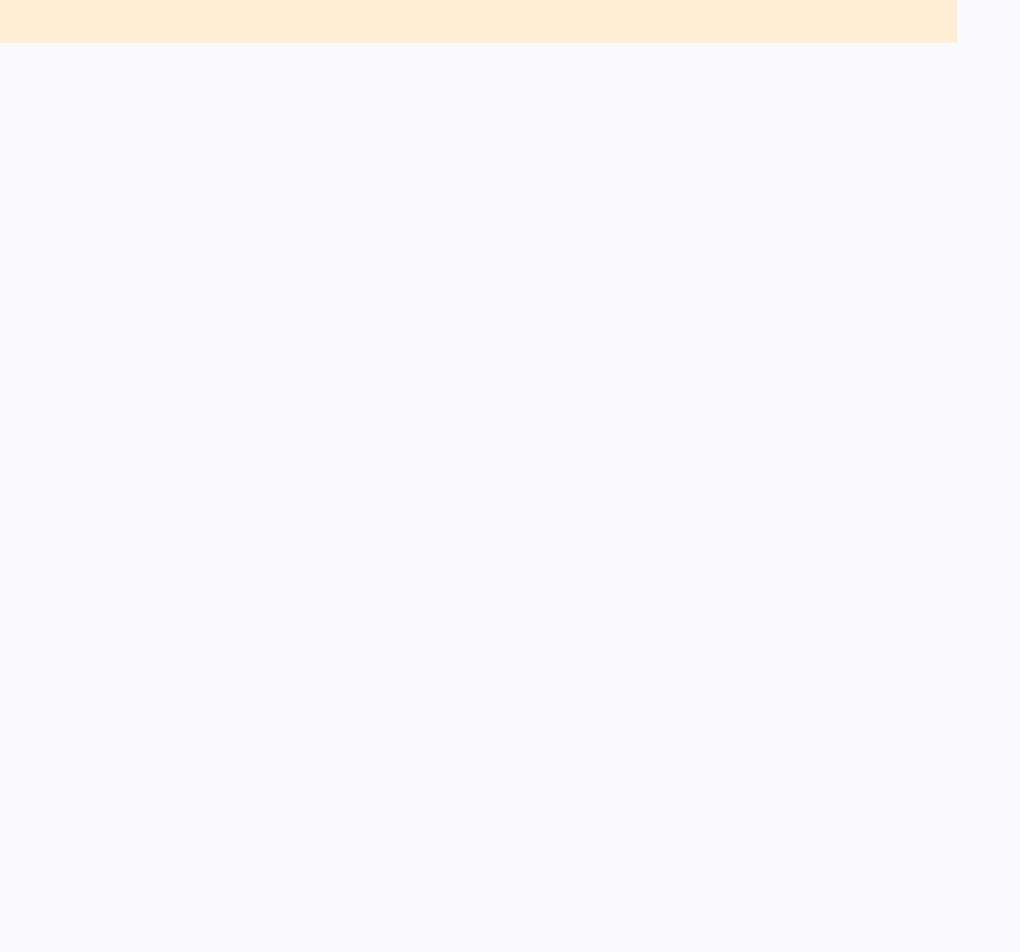
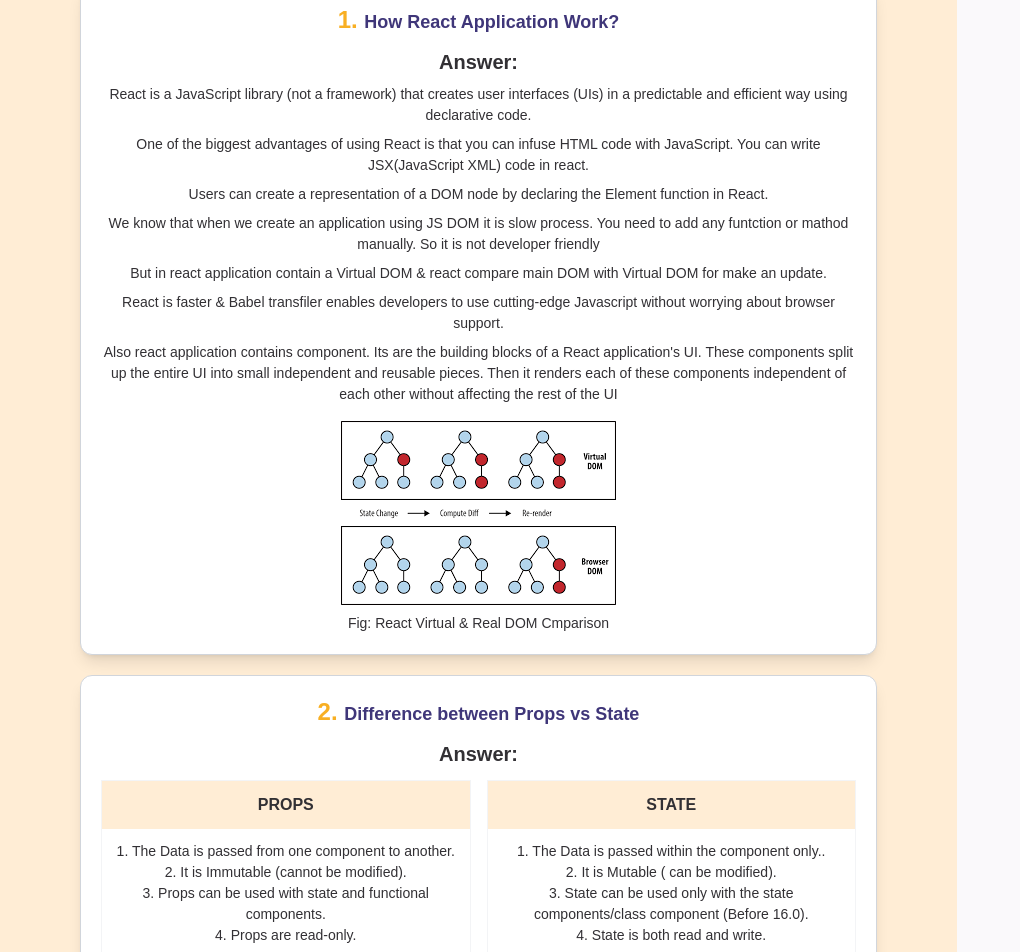
Before and after one commit to obaedulislam/coders-exploring-zone, a React (Create React App) app: page / in a window 1280 px wide. Shown: the part 1420-2372 px from the top of the page, without its empty margins (0-1020 px from the left). Before the commit the page ends 1463 px from the top, so only its background shows below. Built offline with nearby package versions, Linux system fonts and the light colour scheme.

Commit message:
All Question & Answer Added

```diff
--- a/src/components/AllCourses/AllCourses.js
+++ b/src/components/AllCourses/AllCourses.js
@@ -1,5 +1,6 @@
 import React, { useEffect, useState } from 'react';
 import Header from '../Header/Header';
+import QuesAns from '../QuesAns/QuesAns';
 import SingleCourse from '../SingleCourse/SingleCourse';
 import './AllCourses.css'
 
@@ -21,12 +22,12 @@
             <Header></Header>
             <h2 className='lg:text-2xl md:text-lg sm:text-md font-semibold text-black lg:mt-5 mt-3'>Test Your Coding Skill Today</h2>
 
-            <div className="all-courses-continer grid md:grid-cols-3 sm:grid-cols-2 grid-cols-1 lg:gap-5 gap-3 shadow-md lg:mt-10 md:mt-5 mt-3">
+            <div className="all-courses-continer grid md:grid-cols-3 sm:grid-cols-2 grid-cols-1 lg:gap-5 gap-3  lg:mt-10 md:mt-5 mt-3">
                 {
                     courses.map((course) => <SingleCourse key={course.id} course={course} handleSeesionTime={handleSeesionTime}></SingleCourse>)
                 }
             </div>
-
+            <QuesAns></QuesAns>
         </div>
     );
 };
--- /dev/null
+++ b/src/components/QuesAns/QuesAns.css
@@ -0,0 +1,3 @@
+p{
+    font-size: 14px;
+}
--- /dev/null
+++ b/src/components/QuesAns/QuesAns.js
@@ -0,0 +1,67 @@
+import React from 'react';
+import virtualdom from './virtualdom.png'
+import './QuesAns.css'
+const QuesAns = () => {
+    return (
+        <div className='' >
+            <div className="single-blog p-5 border border-gray-300 mt-5 shadow-lg rounded-xl bg-white">
+                <h3 className='text-[#3F3679] font-bold text-lg'><span className='text-2xl font-extrabold text-[#F8AF23]' >1. </span> How React Application Work?</h3>
+                <h4 className='text-xl font-semibold mt-3'>Answer:</h4>
+                <p className='mt-2'>React is a JavaScript library (not a framework) that creates user interfaces (UIs) in a predictable and efficient way using declarative code.</p>
+                <p className='mt-2'>One of the biggest advantages of using React is that you can infuse HTML code with JavaScript. You can write JSX(JavaScript XML) code in react.</p>
+                <p className='mt-2'>Users can create a representation of a DOM node by declaring the Element function in React. </p>
+                <p className='mt-2'>We know that when we create an application using JS DOM it is slow process. You need to add any funtction or mathod manually. So it is not developer friendly</p>
+                <p className='mt-2'>But in react application contain a Virtual DOM & react compare main DOM with Virtual DOM for make an update.</p>
+                <p className='mt-2'>React is faster & Babel transfiler  enables developers to use cutting-edge Javascript without worrying about browser support. </p>
+                <p className='mt-2'>Also react application contains component. Its are the building blocks of a React application's UI.
+                These components split up the entire UI into small independent and reusable pieces.
+                Then it renders each of these components independent of each other
+                without affecting the rest of the UI</p>
+                <div className="virtual-dom mt-4">
+                    <img className=' mx-auto' src={virtualdom} alt= "Virtual DOM" />
+                    <p className='text-center mt-2'>Fig: React Virtual & Real DOM Cmparison</p>
+                </div>
+            </div>
+            <div className="single-blog p-5 border border-gray-300 mt-5 shadow-lg rounded-xl bg-white">
+                <h3 className='text-[#3F3679] font-bold text-lg'><span className='text-2xl font-extrabold text-[#F8AF23]' >2. </span> Difference between Props vs State</h3>
+                <h4 className='text-xl font-semibold mt-3'>Answer:</h4>
+                <div className="diff-table mt-3 ">
+                    <div className="props grid grid-cols-12 gap-4">
+                        <div className="props col-span-6 border border-gray-100">
+                            <div className="t-head bg-orange-100 py-3">
+                                <h2 className='font-bold uppercase text-center'>Props</h2>
+                            </div>
+                            <div className="cont p-3">
+                            <p>1. The Data is passed from one component to another.</p>
+                            <p>2. It is Immutable (cannot be modified).</p>
+                            <p>3. Props can be used with state and functional components.</p>
+                            <p>4. Props are read-only.</p>
+                            </div>
+                        </div>
+                        <div className="state col-span-6 col-span-6 border border-gray-100">
+                            <div className="t-head bg-orange-100 py-3">
+                                <h2 className='font-bold uppercase text-center'>State</h2>
+                            </div>
+                            <div className="cont p-3">
+                            <p>1. The Data is passed within the component only..</p>
+                            <p>2. It is Mutable ( can be modified).</p>
+                            <p>3. State can be used only with the state components/class component (Before 16.0).</p>
+                            <p>4. State is both read and write.</p>
+                            </div>
+                        </div>
+                    </div>
+                </div>
+            </div>
+            <div className="single-blog p-5 border border-gray-300 mt-5 shadow-lg rounded-xl bg-white">
+                <h3 className='text-[#3F3679] font-bold text-lg'><span className='text-2xl font-extrabold text-[#F8AF23]' >3. </span> What does useEffect do beside loading data?</h3>
+                <h4 className='text-xl font-semibold mt-3'>Answer:</h4>
+                <p className='mt-2'>By using this Hook, you tell React that your component needs to do something after render. React will remember the function you passed (we’ll refer to it as our “effect”), and call it later after performing the DOM updates. In this effect, we set the document title, but we could also perform data fetching or call some other imperative API.</p>
+                <p className='mt-2'>Why is useEffect called inside a component? Placing useEffect inside the component lets us access the count state variable (or any props) right from the effect. We don’t need a special API to read it — it’s already in the function scope. Hooks embrace JavaScript closures and avoid introducing React-specific APIs where JavaScript already provides a solution.</p>
+                <p className='mt-2'>Does useEffect run after every render? Yes! By default, it runs both after the first render and after every update. (We will later talk about how to customize this.) Instead of thinking in terms of “mounting” and “updating”, you might find it easier to think that effects happen “after render”. React guarantees the DOM has been updated by the time it runs the effects. </p>
+
+            </div>
+        </div>
+    );
+};
+
+export default QuesAns;
--- a/src/components/UserDetails/UserDetails.js
+++ b/src/components/UserDetails/UserDetails.js
@@ -1,4 +1,4 @@
-import React, { useState } from 'react';
+import React, { useEffect, useState } from 'react';
 import './UserDetails.css'
 import user from './user.png'
 import { FontAwesomeIcon } from '@fortawesome/react-fontawesome';
@@ -7,9 +7,22 @@
 const UserDetails = ({timeOfSession}) => {
     const [sessionBreak, setSeesionBreak] = useState(0);
 
+    // useEffect(() => {
+    //     let sessionBreakFunc = handleSeesionBreak();
+    //     const getBreakTime= localStorage.getItem("break-time");
+    //     const breakValue = JSON.parse(getBreakTime);
+    //     if(breakValue){
+    //         sessionBreakFunc = breakValue;
+    //     }
+    //     else{
+
+    //         localStorage.setItem("break-time", JSON.stringify(sessionBreakFunc));
+    //     }
+    //     setSeesionBreak(sessionBreakFunc);
+    // },[sessionBreak])
 
     const handleSeesionBreak = (e) => {
-        const breakTime = e.currentTarget.value;
+        let breakTime = e.currentTarget.value;
         setSeesionBreak(breakTime);
     }
 
```
Also changed, not shown: src/components/QuesAns/virtualdom.png (added).
